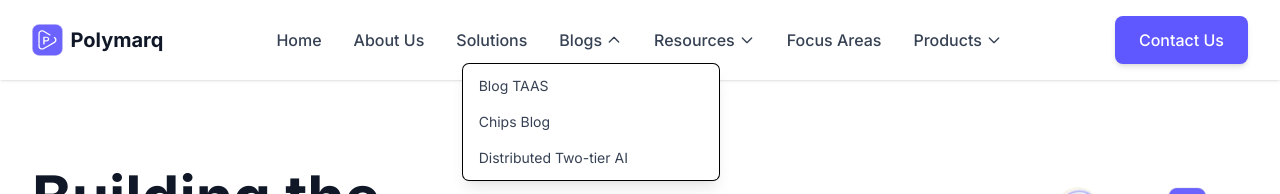
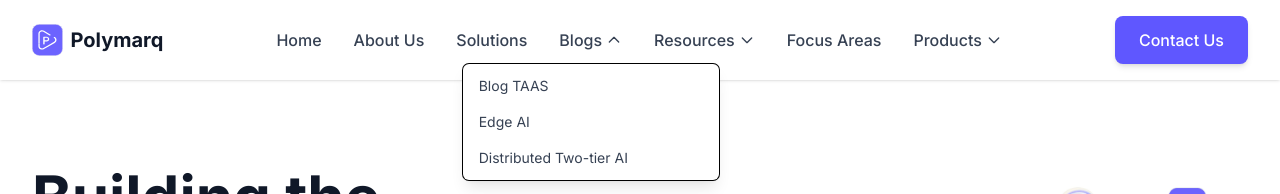
Before and after one commit to adderbyte/test-deploy, a Next.js app: page / in a window 1280 px wide. Both pictures are taken after a click on the button "Blogs". Shown: the top 194 px of the page. Built offline with nearby package versions, Linux system fonts and the light colour scheme.

Commit message:
chore: nav and ui updates

```diff
--- a/components/Header.tsx
+++ b/components/Header.tsx
@@ -198,7 +198,7 @@ export default function Header() {
                       className="block px-4 py-2 text-sm text-gray-700 hover:bg-gray-100"
                       role="menuitem"
                     >
-                      Chips Blog
+                      Edge AI
                     </Link>
                     <Link
                       href="/blogs/updated_two_tier_blog"
@@ -424,8 +424,9 @@ export default function Header() {
                       className="block text-lg text-gray-700 hover:text-[#5F57FF]"
                       onClick={closeMobileMenu}
                     >
-                      Chips Blog
-                    </Link><Link
+                      Edge AI
+                    </Link>
+                    <Link
                       href="/blogs/updated_two_tier_blog"
                       className="block text-lg text-gray-700 hover:text-[#5F57FF]"
                       onClick={closeMobileMenu}
```
